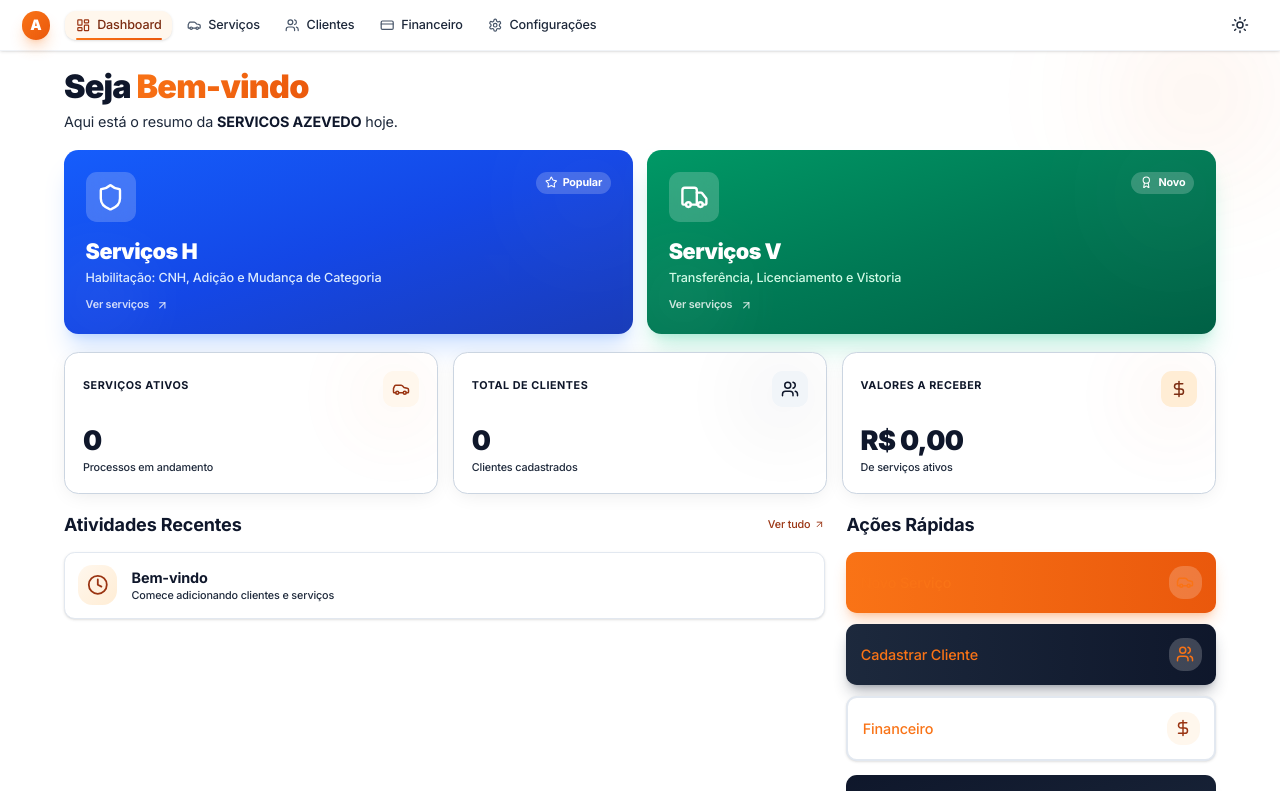
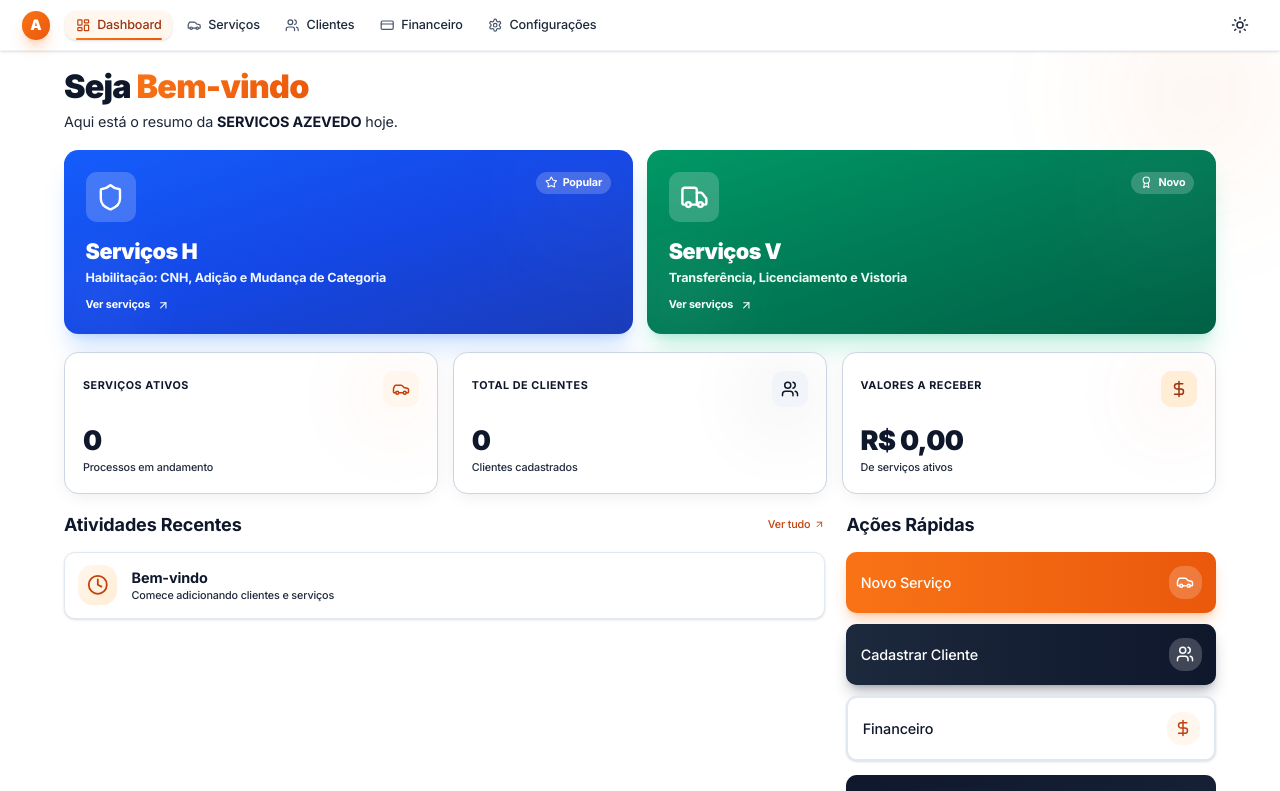
Before and after one commit to cardosoelias-git/servicos-azevedos, a Next.js app: page / in a window 1280 px wide. Shown: the top 791 px of the page. Built offline with nearby package versions, Linux system fonts and the light colour scheme.

Commit message:
Melhoria na visualização das fontes e contraste do modo escuro

```diff
--- a/app/clientes/page.tsx
+++ b/app/clientes/page.tsx
@@ -164,12 +164,12 @@ export default function ClientesPage() {
       <div className="flex flex-col sm:flex-row justify-between items-start sm:items-center gap-3 md:gap-4">
         <div>
           <h1 className="text-xl sm:text-2xl lg:text-3xl font-black tracking-tight text-slate-900 dark:text-white">Clientes</h1>
-          <p className="text-slate-500 dark:text-slate-400 mt-0.5 font-medium text-xs sm:text-sm">Gerencie e visualize todos os clientes cadastrados.</p>
+          <p className="text-slate-500 dark:text-slate-100 mt-0.5 font-medium text-xs sm:text-sm">Gerencie e visualize todos os clientes cadastrados.</p>
         </div>
 
         <Dialog open={isModalOpen} onOpenChange={setIsModalOpen}>
           <DialogTrigger asChild>
-            <Button className="w-full sm:w-auto bg-gradient-to-r from-orange-500 to-orange-600 text-white font-bold px-4 py-3 sm:px-6 sm:py-5 rounded-xl hover:shadow-lg hover:shadow-orange-500/30 hover:scale-[1.02] transition-all duration-300">
+            <Button className="w-full sm:w-auto bg-gradient-to-r from-orange-500 to-orange-600 text-white font-extrabold px-4 py-3 sm:px-6 sm:py-5 rounded-xl hover:shadow-lg hover:shadow-orange-500/30 hover:scale-[1.02] transition-all duration-300">
               <UserPlus className="mr-1.5 h-4 w-4 sm:h-5 sm:w-5" /> <span className="text-xs sm:text-sm">Novo Cliente</span>
             </Button>
           </DialogTrigger>
--- a/app/globals.css
+++ b/app/globals.css
@@ -53,7 +53,7 @@
     --secondary: 210 40% 96.1%;
     --secondary-foreground: 222.2 47.4% 5.2%;
     --muted: 210 40% 96.1%;
-    --muted-foreground: 215 25% 15%; /* Much darker for better readability */
+    --muted-foreground: 215.4 16.3% 30%; /* Much darker for better readability (Slate-700 approx) */
     --accent: 24.6 95% 53.1%;
     --accent-foreground: 0 0% 100%;
     --destructive: 0 84.2% 60.2%;
@@ -77,10 +77,10 @@
     --secondary: 217.2 32.6% 17.5%;
     --secondary-foreground: 210 40% 98%;
     --muted: 217.2 32.6% 17.5%;
-    --muted-foreground: 215 20.2% 65%;
+    --muted-foreground: 215 20.2% 80%; /* Even lighter for better contrast in dark mode */
     --accent: 24.6 95% 53.1%;
     --accent-foreground: 210 40% 98%;
-    --destructive: 0 62.8% 30.6%;
+    --destructive: 0 84.2% 60.2%;
     --destructive-foreground: 210 40% 98%;
     --border: 217.2 32.6% 25%;
     --input: 217.2 32.6% 25%;
@@ -138,11 +138,11 @@
 
   /* Melhorar legibilidade do laranja em texto sobre fundo branco */
   :not(.dark) .text-orange-500 {
-    color: #9a3412 !important; /* Orange-800 for high contrast */
+    color: #c2410c !important; /* Orange-700 for high contrast */
   }
 
   :not(.dark) .text-orange-600 {
-    color: #7c2d12 !important; /* Orange-900 */
+    color: #9a3412 !important; /* Orange-800 */
   }
 }
 
@@ -497,29 +497,33 @@ input::placeholder, textarea::placeholder {
 }
 
 .dark .text-slate-400 {
-  color: #94a3b8 !important;
+  color: #f1f5f9 !important; /* Slate-100 for maximum visibility */
 }
 
 .dark .text-slate-500 {
-  color: #64748b !important;
+  color: #e2e8f0 !important; /* Slate-200 */
 }
 
-/* Links mais visíveis */
-a {
-  color: hsl(var(--primary));
-  font-weight: 500;
+.dark .text-muted-foreground {
+  color: #f1f5f9 !important;
 }
 
-a:hover {
+/* Links - Removendo cor global agressiva que quebra botões */
+a {
+  font-weight: 500;
+  transition: color 0.2s ease;
+}
+
+.text-link {
+  color: hsl(var(--primary));
+}
+
+.text-link:hover {
   color: hsl(var(--primary) / 0.9);
 }
 
-.dark a {
+.dark .text-link {
   color: hsl(24.6 95% 60%);
-}
-
-.dark a:hover {
-  color: hsl(24.6 95% 70%);
 }
 
 /* Headers mais escuros no tema claro */
--- a/app/page.tsx
+++ b/app/page.tsx
@@ -118,9 +118,9 @@ export default function Dashboard() {
           initial={{ opacity: 0, x: -20 }}
           animate={{ opacity: 1, x: 0 }}
           transition={{ delay: 0.1 }}
-          className="text-slate-600 dark:text-slate-400 text-xs sm:text-sm lg:text-base animate-in fade-in slide-in-from-left-4 duration-1000 delay-300"
+          className="text-slate-600 dark:text-slate-200 text-xs sm:text-sm lg:text-base animate-in fade-in slide-in-from-left-4 duration-1000 delay-300"
         >
-          Aqui está o resumo da <span className="font-bold text-slate-900 dark:text-slate-200">SERVICOS AZEVEDO</span> hoje.
+          Aqui está o resumo da <span className="font-bold text-slate-900 dark:text-white">SERVICOS AZEVEDO</span> hoje.
         </motion.p>
       </div>
 
@@ -154,10 +154,10 @@ export default function Dashboard() {
 
               <div className="mt-3 sm:mt-4">
                 <h3 className="text-xl sm:text-2xl font-black text-white tracking-tight">Serviços H</h3>
-                <p className="text-blue-100 text-xs sm:text-sm font-medium mt-0.5 sm:mt-1">
+                <p className="text-blue-50 text-xs sm:text-sm font-bold mt-0.5 sm:mt-1">
                   Habilitação: CNH, Adição e Mudança de Categoria
                 </p>
-                <div className="flex items-center gap-2 mt-2 sm:mt-3 text-white/80 text-[10px] sm:text-xs font-semibold">
+                <div className="flex items-center gap-2 mt-2 sm:mt-3 text-white text-[10px] sm:text-xs font-bold">
                   <span>Ver serviços</span>
                   <ArrowUpRight className="w-3.5 h-3.5 group-hover:translate-x-1 group-hover:-translate-y-1 transition-transform" />
                 </div>
@@ -189,10 +189,10 @@ export default function Dashboard() {
 
               <div className="mt-3 sm:mt-4">
                 <h3 className="text-xl sm:text-2xl font-black text-white tracking-tight">Serviços V</h3>
-                <p className="text-emerald-100 text-xs sm:text-sm font-medium mt-0.5 sm:mt-1">
+                <p className="text-emerald-50 text-xs sm:text-sm font-bold mt-0.5 sm:mt-1">
                   Transferência, Licenciamento e Vistoria
                 </p>
-                <div className="flex items-center gap-2 mt-2 sm:mt-3 text-white/80 text-[10px] sm:text-xs font-semibold">
+                <div className="flex items-center gap-2 mt-2 sm:mt-3 text-white text-[10px] sm:text-xs font-bold">
                   <span>Ver serviços</span>
                   <ArrowUpRight className="w-3.5 h-3.5 group-hover:translate-x-1 group-hover:-translate-y-1 transition-transform" />
                 </div>
@@ -215,7 +215,7 @@ export default function Dashboard() {
             <Card className="bento-card card-hover relative overflow-hidden transition-theme h-full">
               <div className={`absolute top-0 right-0 w-20 h-20 sm:w-24 sm:h-24 bg-gradient-to-br ${stat.gradient} opacity-5 dark:opacity-10 rounded-full blur-xl sm:blur-2xl group-hover:opacity-15 transition-opacity duration-500`}></div>
               <CardHeader className="flex flex-row items-center justify-between pb-1 relative z-10 p-4 sm:p-5">
-                <CardTitle className="font-bold text-slate-800 dark:text-slate-400 text-[10px] sm:text-xs uppercase tracking-wider">{stat.title}</CardTitle>
+                <CardTitle className="font-bold text-slate-800 dark:text-white text-[10px] sm:text-xs uppercase tracking-wider">{stat.title}</CardTitle>
                 <div className={cn(stat.bg, "p-2 sm:p-2.5 rounded-xl transition-all duration-300 group-hover:scale-110 group-hover:rotate-6")}>
                   <stat.icon className={cn(stat.color, "w-4 h-4 sm:w-5 sm:h-5")} />
                 </div>
@@ -224,7 +224,7 @@ export default function Dashboard() {
                 <div className="flex items-baseline gap-2">
                   <div className="text-xl sm:text-2xl lg:text-3xl font-black text-slate-900 dark:text-white tracking-tight">{stat.value}</div>
                 </div>
-                <p className="text-[10px] sm:text-xs text-slate-600 dark:text-slate-500 mt-0.5 sm:mt-1 font-medium">{stat.description}</p>
+                <p className="text-[10px] sm:text-xs text-slate-600 dark:text-slate-200 mt-0.5 sm:mt-1 font-medium">{stat.description}</p>
               </CardContent>
             </Card>
           </motion.div>
@@ -268,9 +268,9 @@ export default function Dashboard() {
                 </div>
                 <div className="flex-1 min-w-0">
                   <h4 className="font-bold text-slate-900 dark:text-white text-sm sm:text-base truncate">{activity.user}</h4>
-                  <p className="text-[10px] sm:text-xs text-slate-700 dark:text-slate-400 font-medium truncate">{activity.action}</p>
+                  <p className="text-[10px] sm:text-xs text-slate-700 dark:text-slate-100 font-medium truncate">{activity.action}</p>
                 </div>
-                <div className="text-[10px] sm:text-xs font-bold text-slate-600 dark:text-slate-500 bg-slate-50 dark:bg-slate-800 px-2 py-1 sm:px-2.5 sm:py-1 rounded-lg shrink-0 hidden xs:block">
+                <div className="text-[10px] sm:text-xs font-bold text-slate-600 dark:text-white bg-slate-50 dark:bg-slate-800 px-2 py-1 sm:px-2.5 sm:py-1 rounded-lg shrink-0 hidden xs:block">
                   {activity.time}
                 </div>
               </motion.div>
@@ -287,19 +287,19 @@ export default function Dashboard() {
         >
           <h2 className="text-base sm:text-lg lg:text-xl font-bold text-slate-900 dark:text-white">Ações Rápidas</h2>
           <div className="grid gap-2 sm:gap-3">
-            <Link href="/servicos" className="group flex items-center justify-between p-3.5 sm:p-4 bg-gradient-to-r from-orange-500 to-orange-600 text-white rounded-xl shadow-lg shadow-orange-500/30 hover:shadow-orange-500/50 hover:scale-[1.01] transition-all duration-300 font-bold">
+            <Link href="/servicos" className="group flex items-center justify-between p-3.5 sm:p-4 bg-gradient-to-r from-orange-500 to-orange-600 text-white rounded-xl shadow-lg shadow-orange-500/30 hover:shadow-orange-500/50 hover:scale-[1.01] transition-all duration-300 font-extrabold">
               <span className="text-sm sm:text-base">Novo Serviço</span>
               <div className="bg-white/20 p-2 rounded-lg group-hover:bg-white/30 transition-colors">
                 <Car className="w-4 h-4 sm:w-5 sm:h-5" />
               </div>
             </Link>
-            <Link href="/clientes" className="group flex items-center justify-between p-3.5 sm:p-4 bg-gradient-to-r from-slate-800 to-slate-900 dark:from-slate-700 dark:to-slate-800 text-white rounded-xl shadow-lg shadow-slate-800/30 hover:shadow-slate-800/50 hover:scale-[1.01] transition-all duration-300 font-bold">
+            <Link href="/clientes" className="group flex items-center justify-between p-3.5 sm:p-4 bg-gradient-to-r from-slate-800 to-slate-900 dark:from-slate-700 dark:to-slate-800 text-white rounded-xl shadow-lg shadow-slate-800/30 hover:shadow-slate-800/50 hover:scale-[1.01] transition-all duration-300 font-extrabold">
               <span className="text-sm sm:text-base">Cadastrar Cliente</span>
               <div className="bg-white/20 p-2 rounded-lg group-hover:bg-white/30 transition-colors">
                 <Users className="w-4 h-4 sm:w-5 sm:h-5" />
               </div>
             </Link>
-            <Link href="/financeiro" className="group flex items-center justify-between p-3.5 sm:p-4 bg-white dark:bg-slate-900/80 text-slate-900 dark:text-white border-2 border-slate-200 dark:border-slate-700/50 rounded-xl shadow-sm hover:shadow-lg hover:border-orange-200 dark:hover:border-orange-500/30 hover:scale-[1.01] transition-all duration-300 font-bold">
+            <Link href="/financeiro" className="group flex items-center justify-between p-3.5 sm:p-4 bg-white dark:bg-slate-900/80 text-slate-900 dark:text-white border-2 border-slate-200 dark:border-slate-700/50 rounded-xl shadow-sm hover:shadow-lg hover:border-orange-200 dark:hover:border-orange-500/30 hover:scale-[1.01] transition-all duration-300 font-extrabold">
               <span className="text-sm sm:text-base">Financeiro</span>
               <div className="bg-orange-50 dark:bg-orange-500/20 p-2 rounded-lg group-hover:bg-orange-500 transition-colors group-hover:text-white">
                 <DollarSign className="w-4 h-4 sm:w-5 sm:h-5 text-orange-500 dark:text-orange-400 group-hover:text-white transition-colors" />
@@ -317,7 +317,7 @@ export default function Dashboard() {
             </div>
             <div className="space-y-2 sm:space-y-2.5">
               <div className="flex justify-between items-center">
-                <span className="text-slate-400 text-[10px] sm:text-xs">Crescimento</span>
+                <span className="text-slate-400 dark:text-white text-[10px] sm:text-xs">Crescimento</span>
                 <span className="font-bold text-emerald-400 text-xs sm:text-sm">+15%</span>
               </div>
               <div className="w-full h-1.5 bg-slate-700 rounded-full overflow-hidden">
@@ -328,7 +328,7 @@ export default function Dashboard() {
                   className="h-full bg-gradient-to-r from-orange-500 to-orange-400 rounded-full"
                 />
               </div>
-              <p className="text-[10px] text-slate-400">Comparado ao mês anterior</p>
+              <p className="text-[10px] text-slate-400 dark:text-slate-200">Comparado ao mês anterior</p>
             </div>
           </div>
         </motion.div>
--- a/app/servicos/page.tsx
+++ b/app/servicos/page.tsx
@@ -208,12 +208,12 @@ export default function ServicosPage() {
       <div className="flex flex-col sm:flex-row justify-between items-start sm:items-center gap-3 md:gap-4">
         <div>
           <h1 className="text-xl sm:text-2xl lg:text-3xl font-black tracking-tight text-slate-900 dark:text-white">Serviços</h1>
-          <p className="text-slate-500 dark:text-slate-400 mt-0.5 font-medium text-xs sm:text-sm">Acompanhe o progresso de cada processo de habilitação.</p>
+          <p className="text-slate-500 dark:text-slate-100 mt-0.5 font-medium text-xs sm:text-sm">Acompanhe o progresso de cada processo de habilitação.</p>
         </div>
 
         <Dialog open={isModalOpen} onOpenChange={setIsModalOpen}>
           <DialogTrigger asChild>
-            <Button className="w-full sm:w-auto bg-gradient-to-r from-orange-500 to-orange-600 text-white font-bold px-4 py-3 sm:px-6 sm:py-5 rounded-xl hover:shadow-lg hover:shadow-orange-500/30 hover:scale-[1.02] transition-all duration-300">
+            <Button className="w-full sm:w-auto bg-gradient-to-r from-orange-500 to-orange-600 text-white font-extrabold px-4 py-3 sm:px-6 sm:py-5 rounded-xl hover:shadow-lg hover:shadow-orange-500/30 hover:scale-[1.02] transition-all duration-300">
               <Plus className="mr-1.5 h-4 w-4 sm:h-5 sm:w-5" /> <span className="text-xs sm:text-sm">Novo Serviço</span>
             </Button>
           </DialogTrigger>
```
